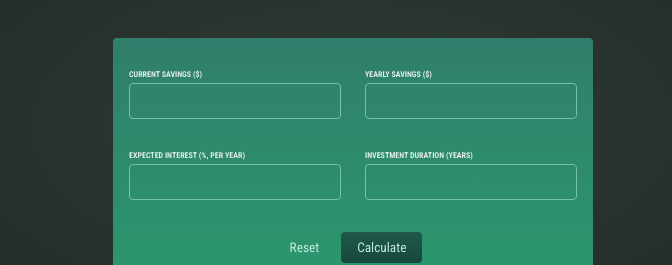
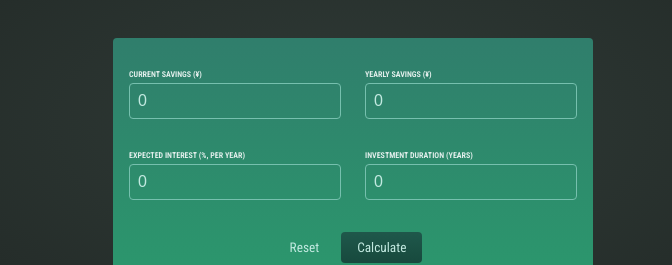
Before and after one commit to nickyyoung233/React__Demo__investCalculate, a React (Create React App) app: page / in a window 1280 px wide. Shown: the part 188-453 px from the top of the page, without its empty margins (287-959 px from the left). Built offline with nearby package versions, Linux system fonts and the light colour scheme.

Commit message:
optimize

```diff
--- a/src/components/InvestInput/InvestForm.js
+++ b/src/components/InvestInput/InvestForm.js
@@ -12,22 +12,22 @@ const InvestForm = ({ getFormData }) => {
   ];
   const inputs = [
     [
-      { text: "Current Savings ($)", id: "current-savings" },
-      { text: "Yearly Savings ($)", id: "yearly-contribution" },
+      { text: "Current Savings (¥)", id: "current-savings" },
+      { text: "Yearly Savings (¥)", id: "yearly-contribution" },
     ],
     [
       { text: "Expected Interest (%, per year)", id: "expected-return" },
       { text: "Investment Duration (years)", id: "duration" },
     ],
   ];
-
-  //getInputs
-  const [inputsInfo, setInputsInfo] = useState({
+  const baseInputs = {
     "current-savings": 0,
     "yearly-contribution": 0,
     "expected-return": 0,
     duration: 0,
-  });
+  };
+  //getInputs
+  const [inputsInfo, setInputsInfo] = useState(baseInputs);
   const getInputsInfo = (infos) => {
     setInputsInfo((prevInputsInfo) => {
       return { ...prevInputsInfo, ...infos };
@@ -35,25 +35,23 @@ const InvestForm = ({ getFormData }) => {
   };
   //sendInputs
   const trigglerButton = (e) => {
-    console.log(e.target.type);
     if (e.target.type === "submit") {
       e.preventDefault();
     } else if (e.target.type === "reset") {
-      setInputsInfo({
-        "current-savings": 0,
-        "yearly-contribution": 0,
-        "expected-return": 0,
-        duration: 0,
-      });
+      setInputsInfo(baseInputs);
     }
-    console.log(inputsInfo);
     getFormData(inputsInfo);
   };
 
   return (
     <form className="form">
       {inputs.map((items, index) => (
-        <InvestItems getInputsInfo={getInputsInfo} key={index} items={items} />
+        <InvestItems
+          getInputsInfo={getInputsInfo}
+          key={index}
+          items={items}
+          inputs={inputsInfo}
+        />
       ))}
       <InvestButton trigglerButton={trigglerButton} buttons={buttons} />
     </form>
--- a/src/components/InvestInput/InvestItems.js
+++ b/src/components/InvestInput/InvestItems.js
@@ -1,16 +1,22 @@
 import styles from "./InvestItems.module.css";
 
-const InvestItems = ({ items, getInputsInfo }) => {
+const InvestItems = ({ items, getInputsInfo, inputs }) => {
   const returnValueHandler = (e) => {
     getInputsInfo({ [e.target.id]: +e.target.value });
   };
   return (
     <div className={styles["input-group"]}>
       {items.map((item) => {
+        console.log(inputs[item.id]);
         return (
           <p key={item.id}>
             <label htmlFor={item.id}>{item.text}</label>
-            <input onChange={returnValueHandler} type="number" id={item.id} />
+            <input
+              value={inputs[item.id]}
+              onChange={returnValueHandler}
+              type="number"
+              id={item.id}
+            />
           </p>
         );
       })}
--- a/src/components/Result/ResultItem.js
+++ b/src/components/Result/ResultItem.js
@@ -1,12 +1,17 @@
 const ResultItem = ({ item }) => {
-  // savingsEndOfYear: 2.01year: 1yearlyContribution: 1yearlyInterest: 0.01
+  const formatter = new Intl.NumberFormat("en-US", {
+    style: "currency",
+    currency: "RMB",
+    minimumFractionDigits: 2,
+    maximumFractionDigits: 2,
+  });
   return (
     <tr>
       <td>{item.year}</td>
-      <td>{item.totalSaving}</td>
-      <td>{item.yearlyInterest}</td>
-      <td>{item.totalYearlyInterest}</td>
-      <td>{(+item.totalSaving + +item.yearlyInterest).toFixed(4)}</td>
+      <td>{formatter.format(item.totalSaving)}</td>
+      <td>{formatter.format(item.yearlyInterest)}</td>
+      <td>{formatter.format(item.totalYearlyInterest)}</td>
+      <td>{formatter.format(+item.totalSaving + +item.yearlyInterest)}</td>
     </tr>
   );
 };
```
